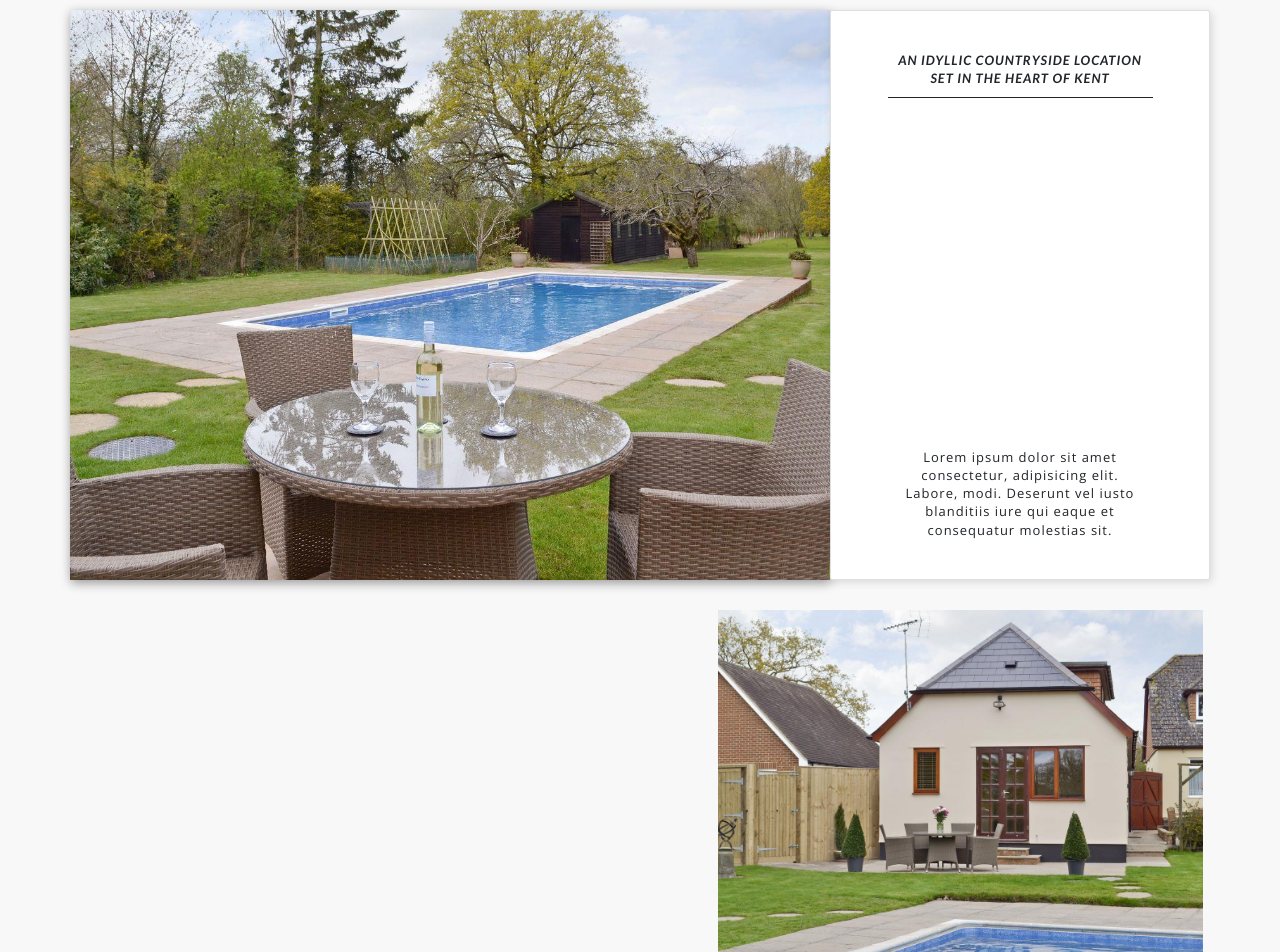
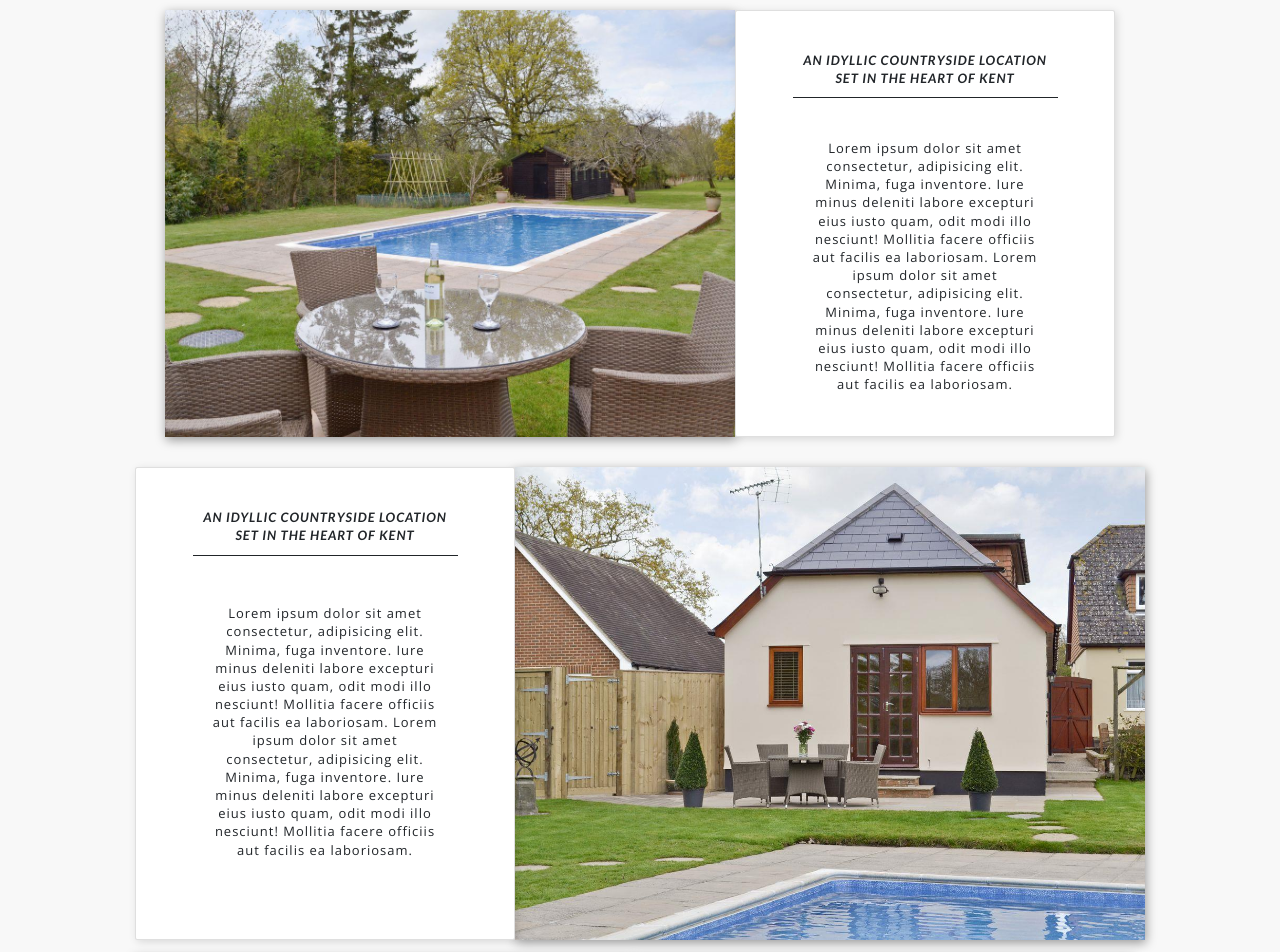
Before and after one commit to jlm222/rookwood, a website: page index.html in a window 1280 px wide. Shown: the part 120-1072 px from the top of the page. Drawn offline with nearby package versions, Linux system fonts and the light colour scheme.

Commit message:
style updates

```diff
--- a/index.html
+++ b/index.html
@@ -39,60 +39,83 @@
         </header>
 
         <main class="main row">
-            <section class="section section-first row">
+            <section class="section section-first row justify-content-center">
                 <img
+                    class="section-first__img img img-fluid col-4 col-md-3"
                     src="images/seating_area.jpg"
                     alt=""
-                    class="section-first__img img img-fluid col"
                     id="seating"
                 />
 
-                <div class="section-first__card card col-4">
+                <div class="section-first__card card col-3 col-md-4">
                     <div class="heading-secondary card-body">
                         <h2 class="heading-secondary__text card-title">
                             An idyllic countryside location set in the heart of
                             Kent
                         </h2>
                     </div>
-
                     <p class="intro card-text">
                         Lorem ipsum dolor sit amet consectetur, adipisicing
-                        elit. Labore, modi. Deserunt vel iusto blanditiis iure
-                        qui eaque et consequatur molestias sit.
+                        elit. Minima, fuga inventore. Iure minus deleniti labore
+                        excepturi eius iusto quam, odit modi illo nesciunt!
+                        Mollitia facere officiis aut facilis ea laboriosam.
+                        Lorem ipsum dolor sit amet consectetur, adipisicing
+                        elit. Minima, fuga inventore. Iure minus deleniti labore
+                        excepturi eius iusto quam, odit modi illo nesciunt!
+                        Mollitia facere officiis aut facilis ea laboriosam.
                     </p>
                 </div>
             </section>
 
-            <section class="section section-second row">
+            <section class="section section-second row justify-content-center">
+                <div class="section-second__card card col-3 col-md-4">
+                    <div class="heading-secondary card-body">
+                        <h2 class="heading-secondary__text card-title">
+                            An idyllic countryside location set in the heart of
+                            Kent
+                        </h2>
+                    </div>
+                    <p class="intro card-text">
+                        Lorem ipsum dolor sit amet consectetur, adipisicing
+                        elit. Minima, fuga inventore. Iure minus deleniti labore
+                        excepturi eius iusto quam, odit modi illo nesciunt!
+                        Mollitia facere officiis aut facilis ea laboriosam.
+                        Lorem ipsum dolor sit amet consectetur, adipisicing
+                        elit. Minima, fuga inventore. Iure minus deleniti labore
+                        excepturi eius iusto quam, odit modi illo nesciunt!
+                        Mollitia facere officiis aut facilis ea laboriosam.
+                    </p>
+                </div>
+
                 <img
-                    class="section-second__img img img-fluid"
-                    id="patio"
+                    class="section-second__img img img-fluid col-4"
                     src="images/patio.jpg"
                     alt=""
+                    id="patio"
                 />
             </section>
 
-            <section class="gallery row">
+            <section class="gallery row justify-content-center">
                 <img
-                    class="img img-thumbnail col"
+                    class="img col-4"
                     src="images/dining_room.jpg"
                     alt=""
                     id="dining"
                 />
                 <img
-                    class="img img-thumbnail col"
+                    class="img col-4"
+                    src="images/kitchen.jpg"
+                    alt=""
+                    id="kitchen"
+                />
+                <img
+                    class="img col-4"
                     src="images/garden_room.jpg"
                     alt=""
                     id="garden-room"
                 />
                 <img
-                    class="img img-thumbnail col"
-                    src="images/kitchen.jpg"
-                    alt=""
-                    id="kitchen"
-                />
-                <img
-                    class="img img-thumbnail col"
+                    class="img col-4"
                     src="images/shower.jpg"
                     alt=""
                     id="shower"
--- a/sass/base/_typography.scss
+++ b/sass/base/_typography.scss
@@ -82,6 +82,7 @@ body {
 }
 
 .intro {
+    flex: 10;
     width: 23rem;
     align-self: center;
 
--- a/sass/components/_gallery.scss
+++ b/sass/components/_gallery.scss
@@ -0,0 +1,3 @@
+.gallery {
+    margin: 0 auto;
+}
--- a/sass/layout/_content.scss
+++ b/sass/layout/_content.scss
@@ -13,7 +13,6 @@ main {
         margin-top: 5rem !important;
 
         &__img {
-            margin: 0 auto;
             min-height: 36%;
             width: auto;
             z-index: -10;
@@ -31,9 +30,7 @@ main {
             display: flex;
             flex-direction: column;
 
-            margin: 0 auto;
             height: auto;
-
             padding-bottom: 4rem;
         }
     }
@@ -46,15 +43,17 @@ main {
 
 #seating {
     padding: 0;
-    width: 50rem;
+    min-width: 50%;
     height: auto;
     background: rgb(255, 255, 255);
     box-shadow: 1px 3px 10px rgba(black, 0.4);
 }
 
 #patio {
-    width: 50rem;
+    padding: 0;
+    width: 63rem;
     height: auto;
+    box-shadow: 1px 3px 10px rgba(black, 0.4);
 }
 
 #pool {
```
Also changed, not shown: css/style.css, 1 other file.
